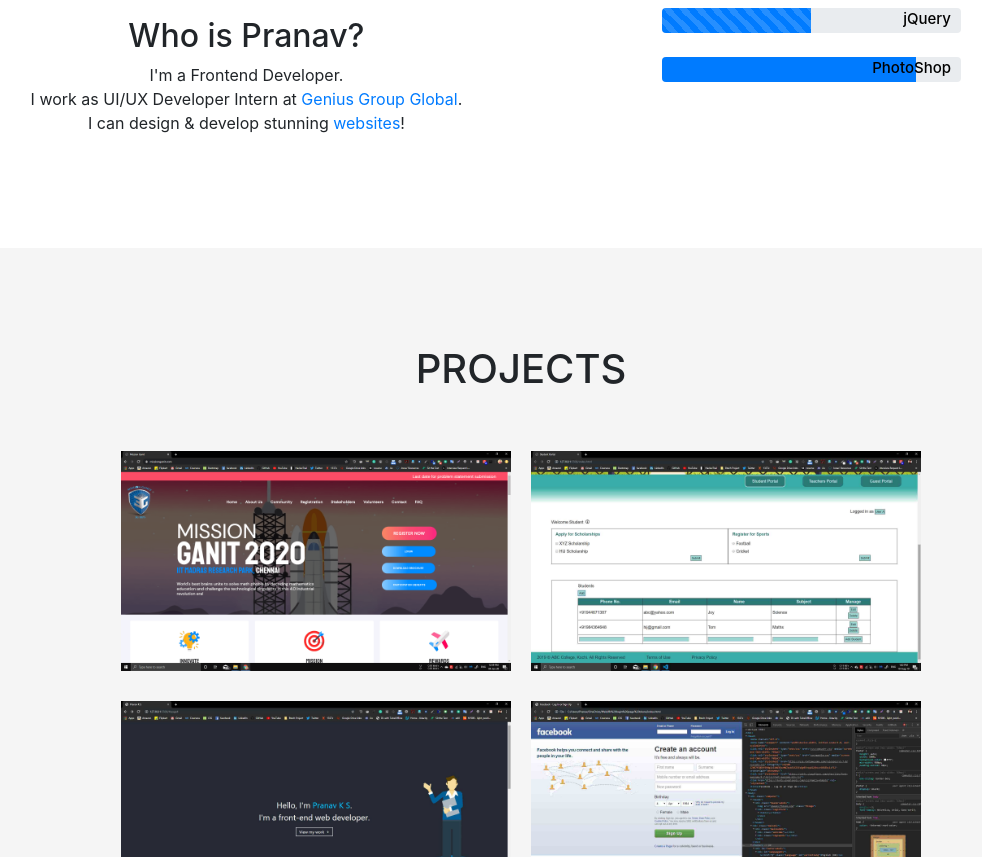
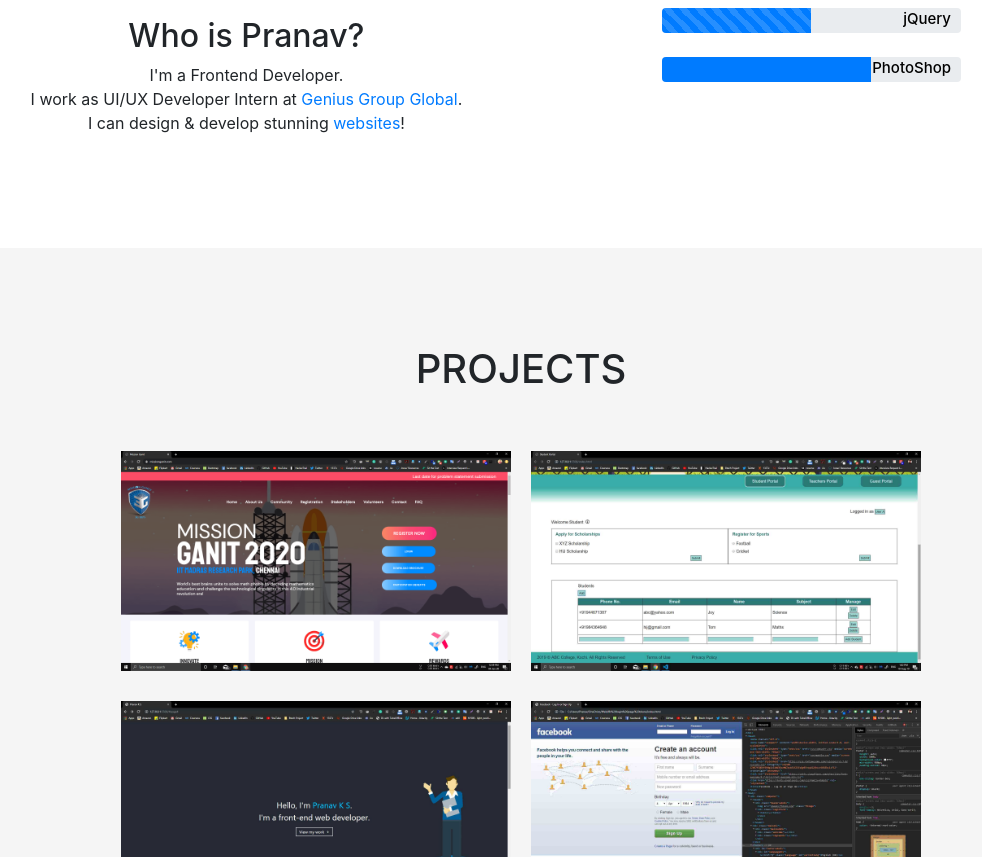
Before and after one commit to pranavks/my-portfolio, a plain HTML site: page index.html in a window 1280 px wide. Shown: the part 1337-2194 px from the top of the page, without its empty margins (119-1101 px from the left). Drawn offline with nearby package versions, Linux system fonts and the light colour scheme.

Commit message:
Update index.html

```diff
--- a/index.html
+++ b/index.html
@@ -106,7 +106,7 @@
             </div>
             <br />
             <div class="progress" style="height: 25px">
-              <div class="progress-bar" style="width:85%"></div>
+              <div class="progress-bar" style="width:70%"></div>
               <span>PhotoShop</span>
             </div>
             <br />
```
